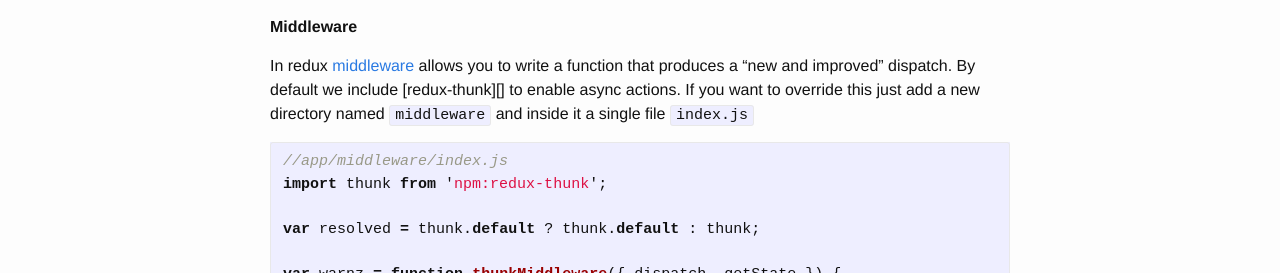
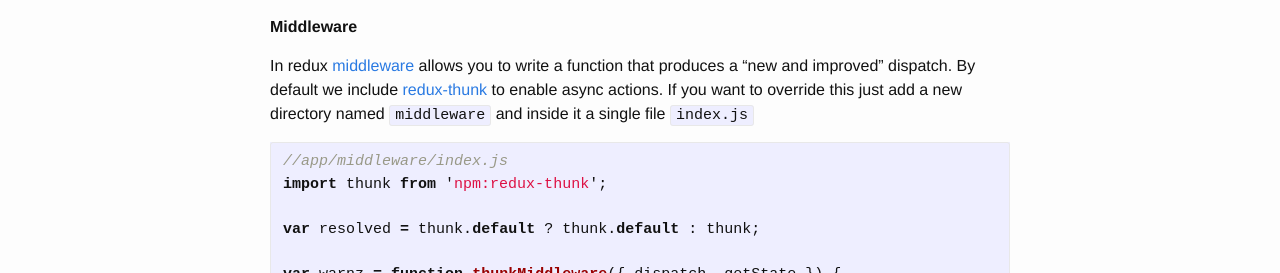
Before and after one commit to ember-redux/ember-redux, a Jekyll site: the page built from econfigure.md, in a window 1280 px wide. Shown: the part 532-805 px from the top of the page. Built offline with Jekyll 4.4.1, drawn with Linux system fonts in a browser that asks for light colours; part of the change alters nothing that is shown.

```diff
--- a/econfigure.md
+++ b/econfigure.md
@@ -70,3 +70,4 @@ export default function(combine) {
 [enhancers]: https://github.com/reactjs/redux/blob/master/docs/Glossary.md#store-enhancer
 [middleware]: https://github.com/reactjs/redux/blob/master/docs/Glossary.md#middleware
 [reducers]: https://github.com/reactjs/redux/blob/master/docs/Glossary.md#reducer
+[redux-thunk]: https://github.com/gaearon/redux-thunk
```
